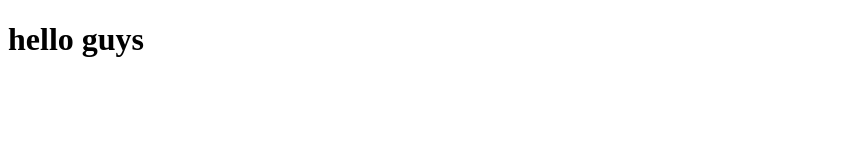
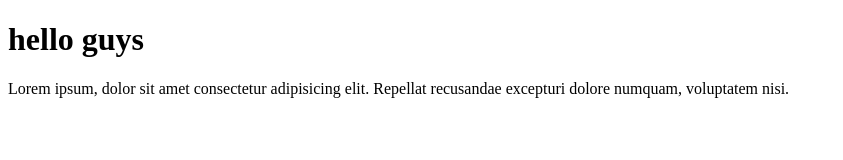
Before and after one commit to nuriddinovxurshidbek01/hello-everyone, a plain HTML site: page index.html in a window 1280 px wide. Shown: the whole page, without its empty margins (0-843 px from the left). Drawn offline with Linux system fonts and the light colour scheme.

Commit message:
commit 2

```diff
--- a/index.html
+++ b/index.html
@@ -8,5 +8,6 @@
 </head>
 <body>
     <h1>hello guys</h1>
+    <p>Lorem ipsum, dolor sit amet consectetur adipisicing elit. Repellat recusandae excepturi dolore numquam, voluptatem nisi.</p>
 </body>
 </html>
```
